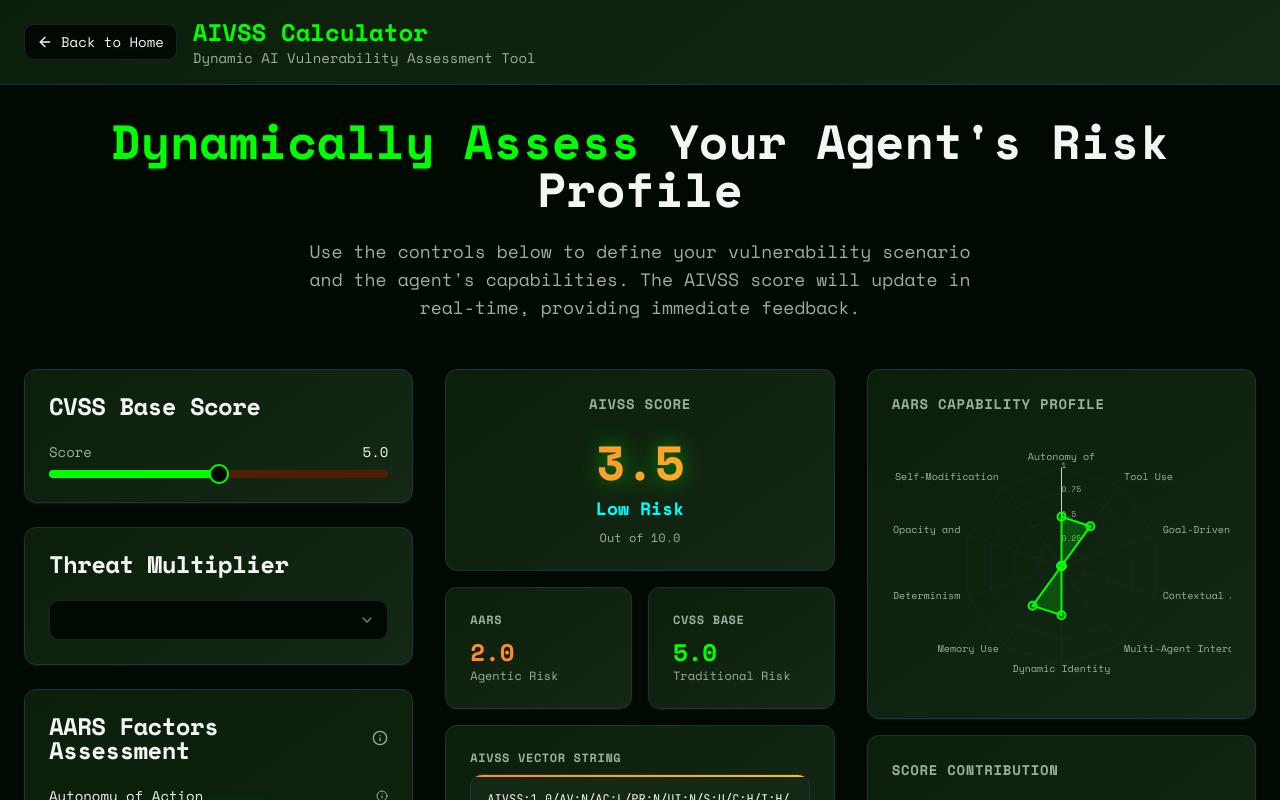
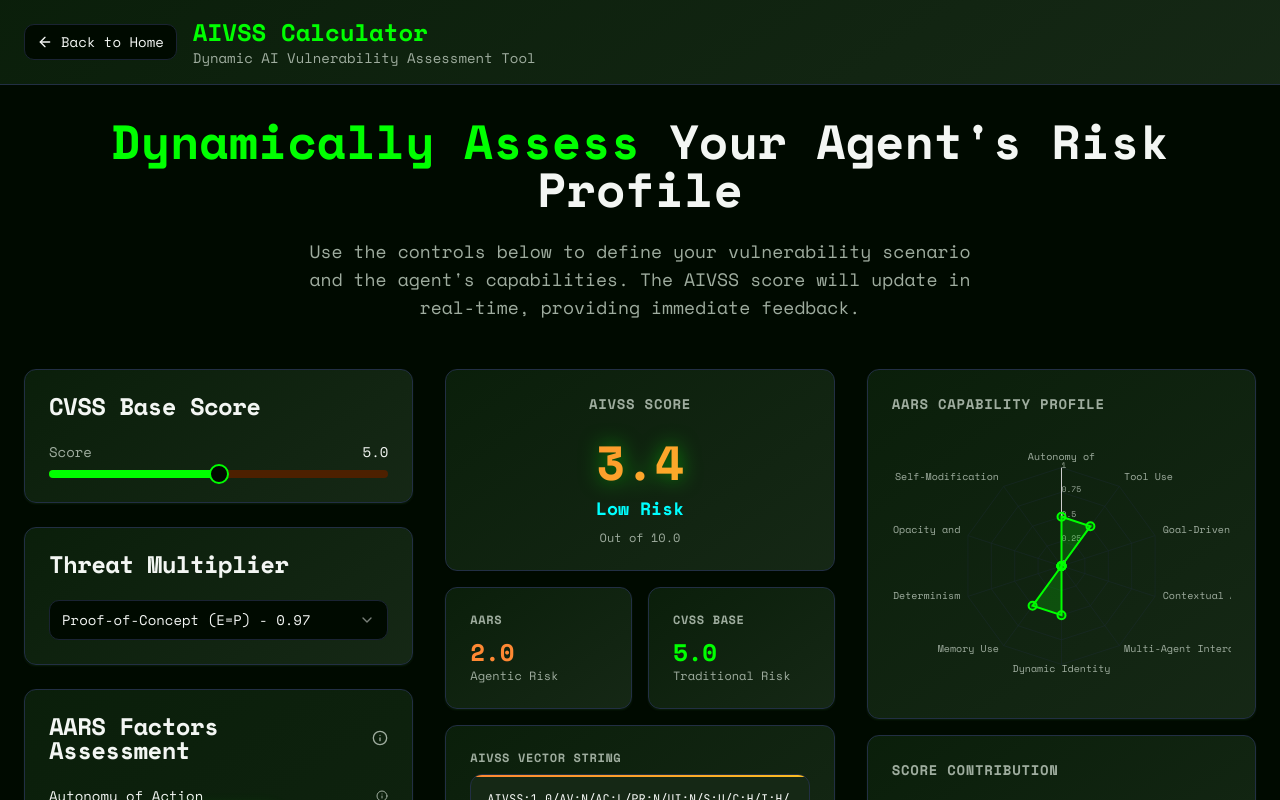
Before and after one commit to Pa04rth/aivss-dashboard, a React (Vite) app: page /calculator in a window 1280 px wide. Shown: the top 800 px of the page. Built offline with nearby package versions, Linux system fonts and the light colour scheme.

Commit message:
Added changes to threat multiplier-2

```diff
--- a/src/pages/Calculator.tsx
+++ b/src/pages/Calculator.tsx
@@ -24,7 +24,7 @@ interface AARSFactor {
 
 const Calculator = () => {
   const [cvssScore, setCvssScore] = useState(5.0);
-  const [threatMultiplier, setThreatMultiplier] = useState(1.0);
+  const [threatMultiplier, setThreatMultiplier] = useState(0.97);
 
   const [aarsFactors, setAarsFactors] = useState<AARSFactor[]>([
     {
```
